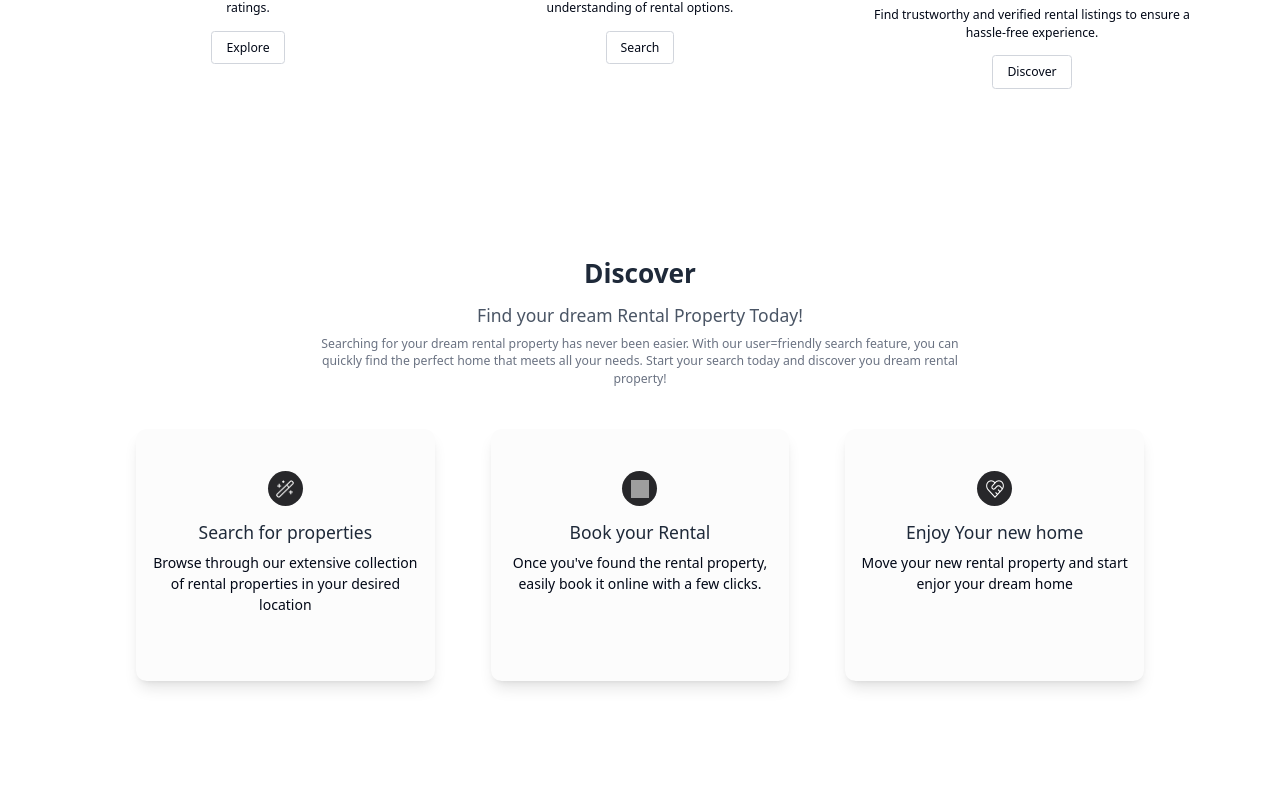
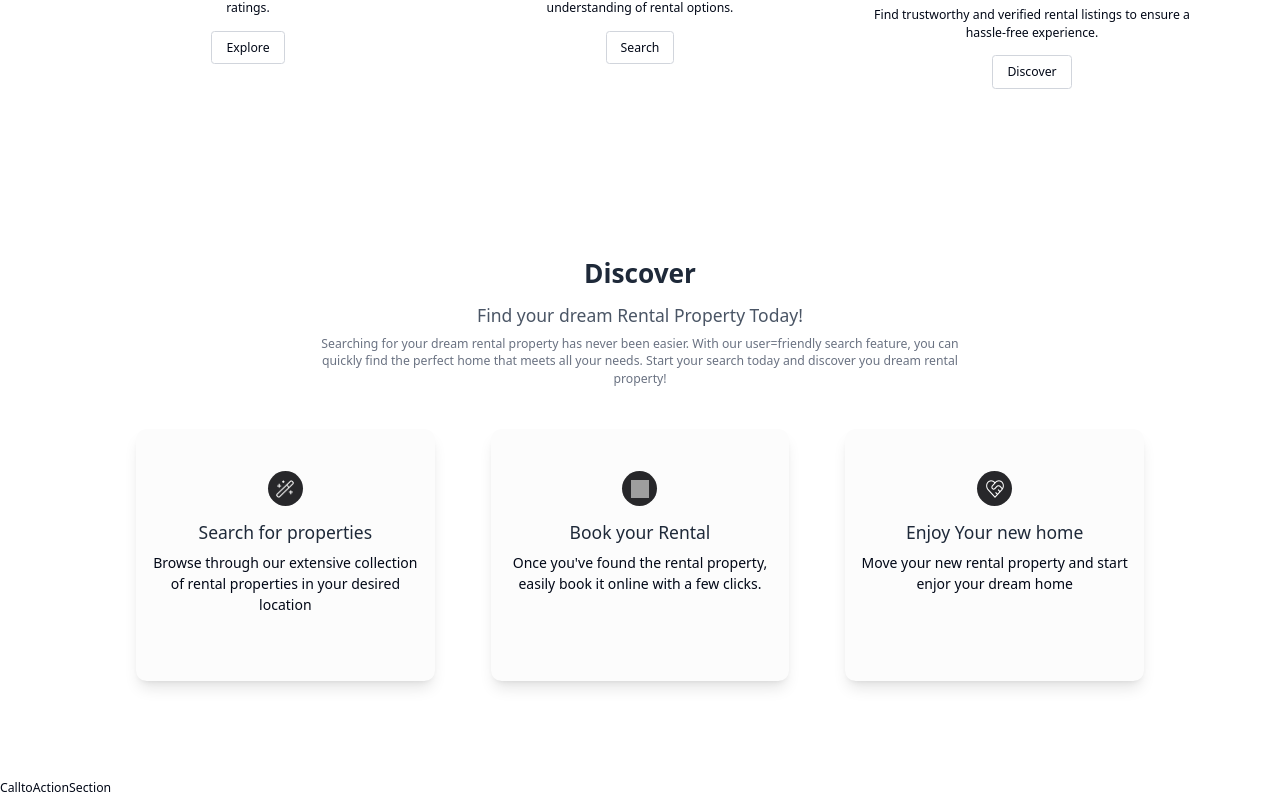
Before and after one commit to Nasir-buddy/real-state-next-application, a Next.js app in the folder client/: page /landing in a window 1280 px wide. Shown: the part 1273-2070 px from the top of the page. Built offline with nearby package versions, Linux system fonts and the light colour scheme; no server answers; grey boxes are pictures that could not be loaded.

Commit message:
setup call to action

```diff
--- /dev/null
+++ b/client/src/app/(nondashboard)/landing/CalltoActionSection.tsx
@@ -0,0 +1,9 @@
+import React from 'react'
+
+const CalltoActionSection = () => {
+  return (
+    <div>CalltoActionSection</div>
+  )
+}
+
+export default CalltoActionSection
--- a/client/src/app/(nondashboard)/landing/page.tsx
+++ b/client/src/app/(nondashboard)/landing/page.tsx
@@ -2,12 +2,14 @@ import React from 'react'
 import HeroSection from './HeroSection'
 import FeatureSection from './FeatureSection'
 import DiscoverSection from './DiscoverSection'
+import CalltoActionSection from './CalltoActionSection'
 const page = () => {
   return (
     <div>
       <HeroSection />
       <FeatureSection />
       <DiscoverSection />
+      <CalltoActionSection />
     </div>
   )
 }
```
